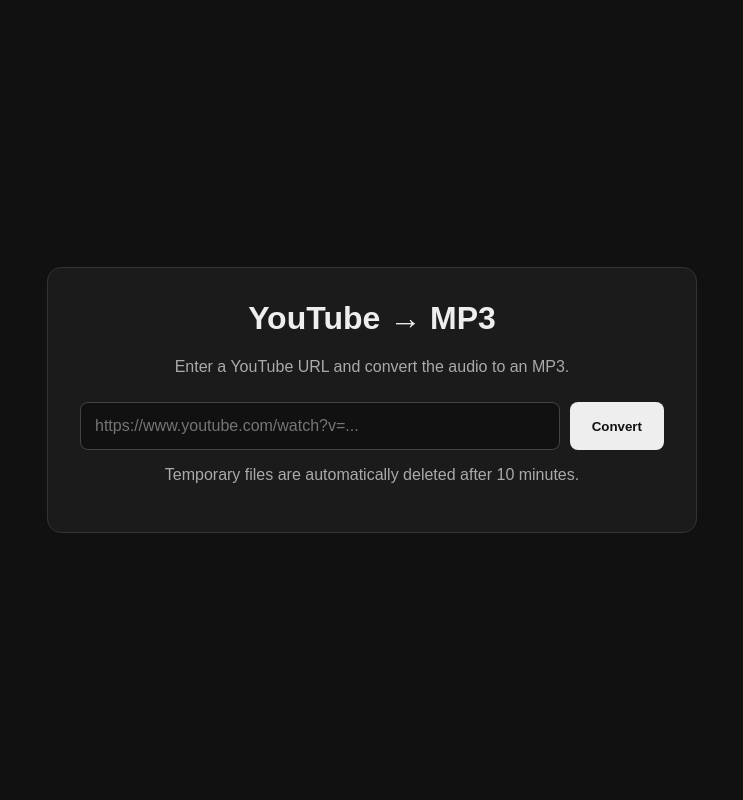
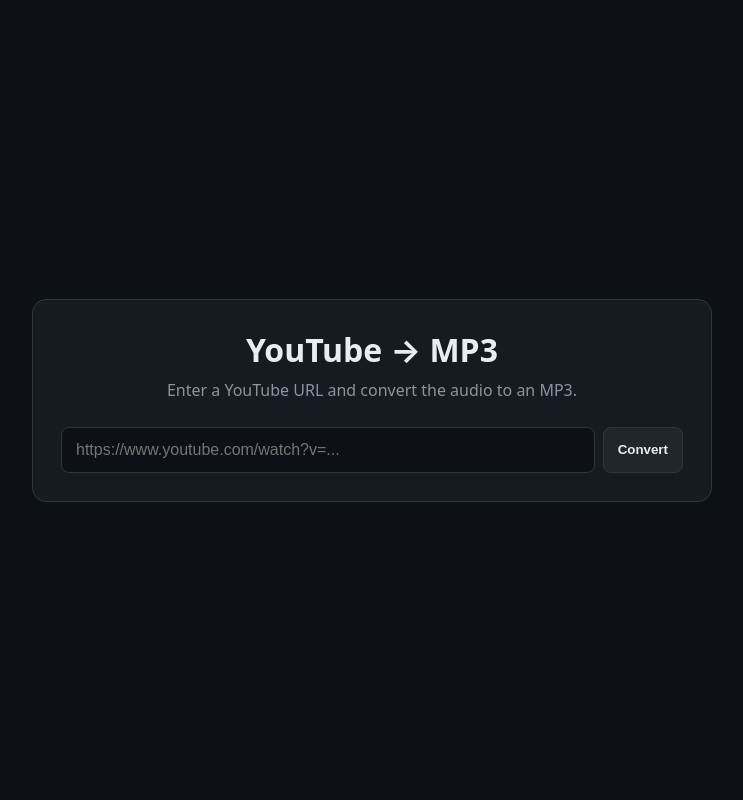
Before and after one commit to nxs8739/yt2mp3, a Flask app: page / in a window 1280 px wide. Shown: the whole page, without its empty margins (268-1011 px from the left). Run offline with Flask 3, Linux system fonts and the light colour scheme.

Commit message:
Update index.html
formatted html and gave site a facelift.

```diff
--- a/templates/index.html
+++ b/templates/index.html
@@ -1,18 +1,125 @@
 <!doctype html>
 
 <html lang="en">
+
 <head>
     <meta charset="utf-8">
-<meta name="viewport" content="width=device-width,initial-scale=1">
+    <meta name="viewport" content="width=device-width, initial-scale=1">
     <title>YouTube → MP3</title>
     <style>
-*{box-sizing:border-box}body{margin:0;min-height:100vh;display:grid;place-items:center;padding:20px;background:#111;color:#eee;font-family:Arial,sans-serif}.box{width:min(650px,100%);padding:32px;border:1px solid #333;border-radius:14px;background:#1b1b1b}h1{text-align:center;margin-top:0}p{text-align:center;color:#aaa}form{display:flex;gap:10px;margin-top:26px}input{flex:1;min-width:0;padding:14px;border:1px solid #444;border-radius:8px;background:#111;color:#eee;font-size:16px}button{padding:14px 22px;border:0;border-radius:8px;background:#eee;color:#111;font-weight:bold;cursor:pointer}button:disabled{cursor:wait;opacity:.6}.error{margin-top:20px;padding:12px;border-radius:8px;background:#401b1b;color:#ffb5b5}@media(max-width:600px){form{flex-direction:column}button{width:100%}}
+        :root {
+            color-scheme: dark;
+            --bg: #0d1117;
+            --panel: #161b22;
+            --border: #30363d;
+            --text: #e6edf3;
+            --muted: #8b949e;
+            --accent: #58a6ff;
+        }
+
+        * {
+            box-sizing: border-box;
+        }
+
+        body {
+            margin: 0;
+            min-height: 100vh;
+            display: grid;
+            place-items: center;
+            padding: 24px;
+            background: var(--bg);
+            color: var(--text);
+            font-family: system-ui, -apple-system, BlinkMacSystemFont, "Segoe UI", sans-serif;
+        }
+
+        .box {
+            width: min(680px, 100%);
+            padding: 28px;
+            border: 1px solid var(--border);
+            border-radius: 14px;
+            background: var(--panel);
+        }
+
+        h1 {
+            text-align: center;
+            margin: 0 0 8px;
+        }
+
+        p {
+            text-align: center;
+            margin: 0 0 24px;
+            color: var(--muted);
+        }
+
+        form {
+            display: flex;
+            gap: 8px;
+            margin-top: 26px;
+        }
+
+        input {
+            flex: 1;
+            min-width: 0;
+            padding: 13px 14px;
+            border: 1px solid var(--border);
+            border-radius: 8px;
+            background: var(--bg);
+            color: var(--text);
+            font-size: 1rem;
+            outline: none;
+        }
+
+        input:focus {
+            border-color: var(--accent);
+        }
+
+        button {
+            border: 1px solid var(--border);
+            border-radius: 8px;
+            padding: 10px 14px;
+            background: #21262d;
+            color: var(--text);
+            cursor: pointer;
+            font-weight: 600;
+        }
+
+        button:hover {
+            background: #30363d;
+        }
+
+        button:disabled {
+            cursor: wait;
+            opacity: .6;
+        }
+
+        .error {
+            margin-top: 20px;
+            padding: 12px;
+            border: 1px solid var(--border);
+            border-radius: 8px;
+            background: #401b1b;
+            color: #ffb5b5;
+        }
+
+        @media (max-width: 600px) {
+            form {
+                flex-direction: column;
+            }
+
+            button {
+                width: 100%;
+            }
+        }
     </style>
 </head>
+
 <body>
     <main class="box">
         <h1>YouTube → MP3</h1>
-<p>Enter a YouTube URL and convert the audio to an MP3.</p>
+
+        <p>
+            Enter a YouTube URL and convert the audio to an MP3.
+        </p>
 
         <form id="convert-form" method="post">
             <input id="url" type="url" name="url" placeholder="https://www.youtube.com/watch?v=..." required autocomplete="off">
@@ -21,7 +128,6 @@
 
         <div id="error-container"></div>
 
-<p>Temporary files are automatically deleted after 10 minutes.</p>
     </main>
 
     <script>
@@ -96,4 +202,5 @@ form.addEventListener("submit", async (event) => {
     </script>
 
 </body>
+
 </html>
```
Lines whose indentation alone changed are shown as unchanged.
